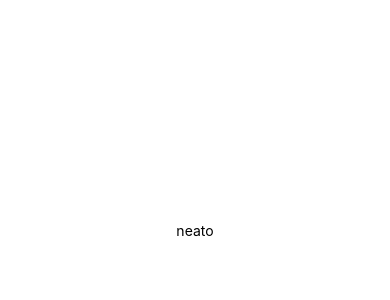
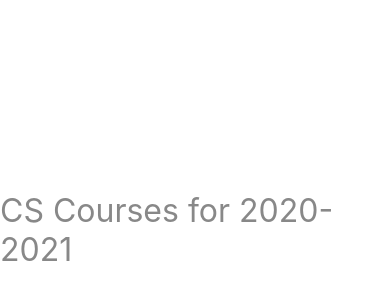
Before and after one commit to isaacbmiller/Scheduler, a React Native app: screen / in a window 390 px wide. Shown: the part 192-492 px from the top of the page. Built offline with nearby package versions, Linux system fonts and the light colour scheme.

Commit message:
Title display

```diff
--- a/App.js
+++ b/App.js
@@ -1,12 +1,14 @@
-import { StatusBar } from 'expo-status-bar';
 import React from 'react';
 import { StyleSheet, Text, View } from 'react-native';
 
-export default function App() {
+const schedule = {
+  title: "CS Courses for 2020-2021"
+};
+
+const App = () => {
   return (
     <View style={styles.container}>
-      <Text>neato</Text>
-      <StatusBar style="auto" />
+      <Text style={styles.bannerStyle}>{schedule.title}</Text>
     </View>
   );
 }
@@ -14,8 +16,13 @@
 const styles = StyleSheet.create({
   container: {
     flex: 1,
-    backgroundColor: '#fff',
     alignItems: 'center',
     justifyContent: 'center',
   },
+  bannerStyle: {
+    color: '#888',
+    fontSize: 32,
+  }
 });
+
+export default App;
--- a/app.json
+++ b/app.json
@@ -26,6 +26,7 @@
       }
     },
     "web": {
+      "name": "CS Course Scheduler",
       "favicon": "./assets/favicon.png"
     }
   }
--- a/package.json
+++ b/package.json
@@ -13,7 +13,8 @@
     "react": "16.13.1",
     "react-dom": "16.13.1",
     "react-native": "https://github.com/expo/react-native/archive/sdk-40.0.1.tar.gz",
-    "react-native-web": "~0.13.12"
+    "react-native-web": "~0.13.12",
+    "firebase": "7.9.0"
   },
   "devDependencies": {
     "@babel/core": "~7.9.0"
```
